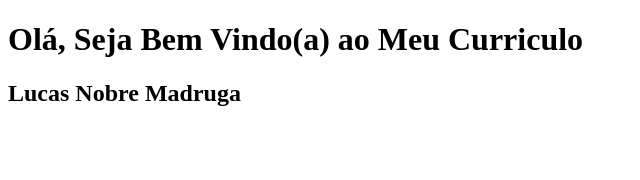
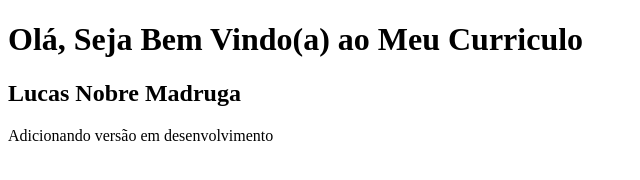
Before and after one commit to lucasnobremadruga/meu-curriculo, a plain HTML site: page index.html in a window 1280 px wide. Shown: the whole page, without its empty margins (0-640 px from the left). Drawn offline with Linux system fonts and the light colour scheme.

Commit message:
Iniciando versão em desevolvimento

```diff
--- a/index.html
+++ b/index.html
@@ -8,6 +8,7 @@
 <body>
     <h1>Olá, Seja Bem Vindo(a) ao Meu Curriculo</h1>
     <h2>Lucas Nobre Madruga</h2>
+    <p>Adicionando versão em desenvolvimento</p>
     <script src="app.js"></script>
 </body>
 </html>
```
